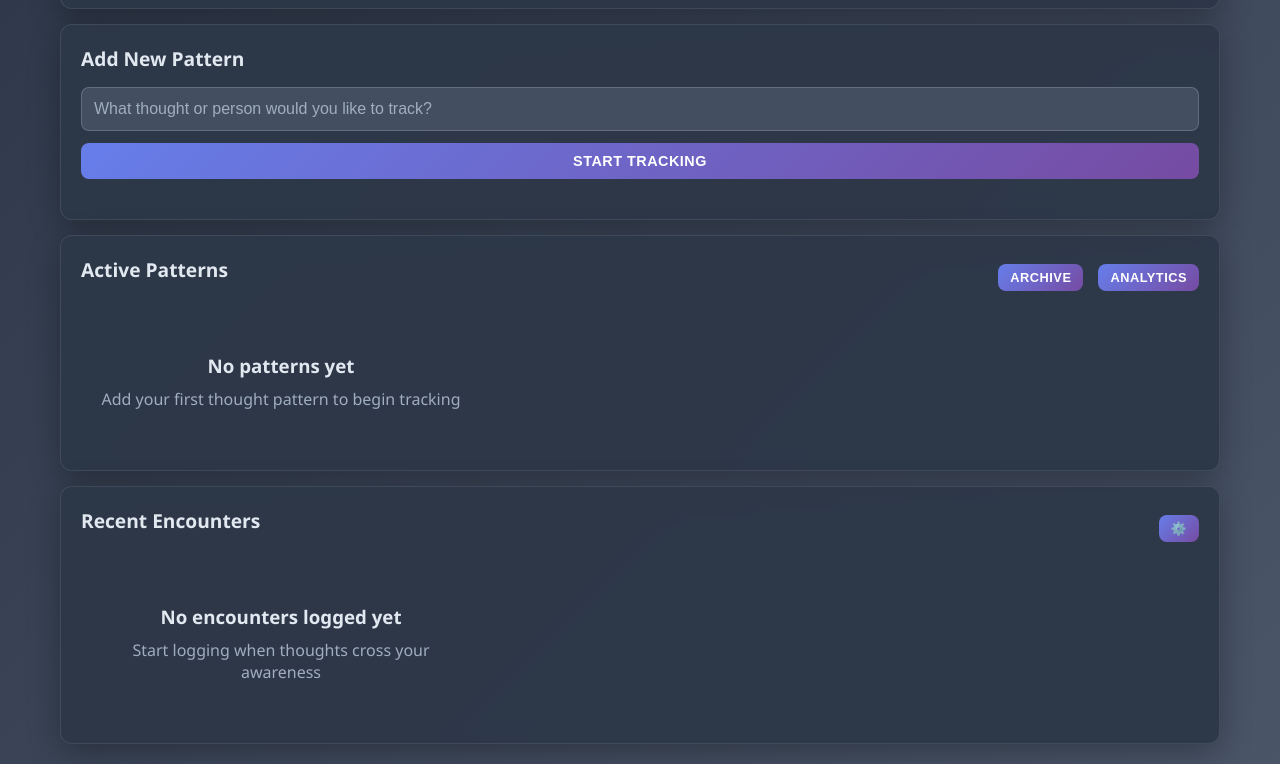
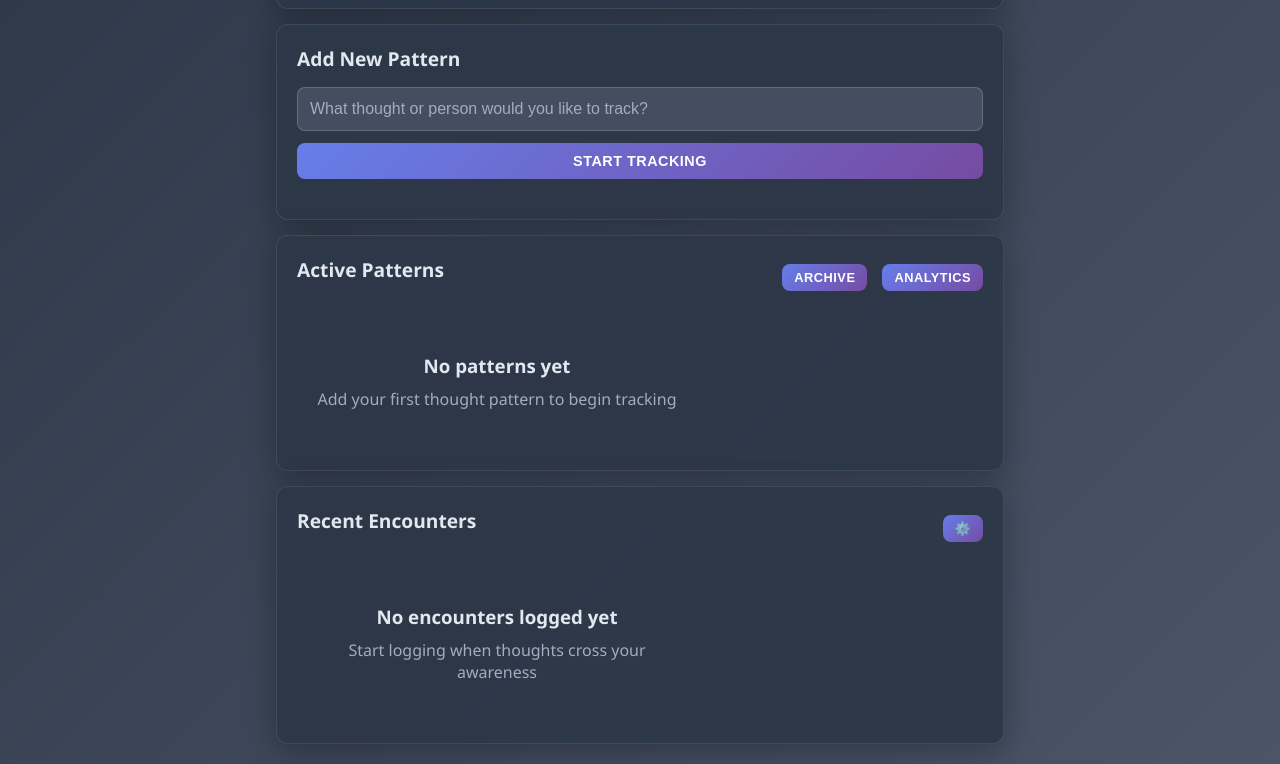
Before and after one commit to anandvip/mindscape, a plain HTML site: page v9/index.html in a window 1280 px wide. Shown: the part 169-933 px from the top of the page. Drawn offline with Linux system fonts and the light colour scheme.

Commit message:
Update index.html

```diff
--- a/v9/index.html
+++ b/v9/index.html
@@ -688,7 +688,7 @@
         /* TABLET BREAKPOINT: Start expanding */
         @media (min-width: 768px) {
             .container {
-                max-width: 1200px;
+                max-width: 768px;
                 padding: 20px;
             }
 
```
